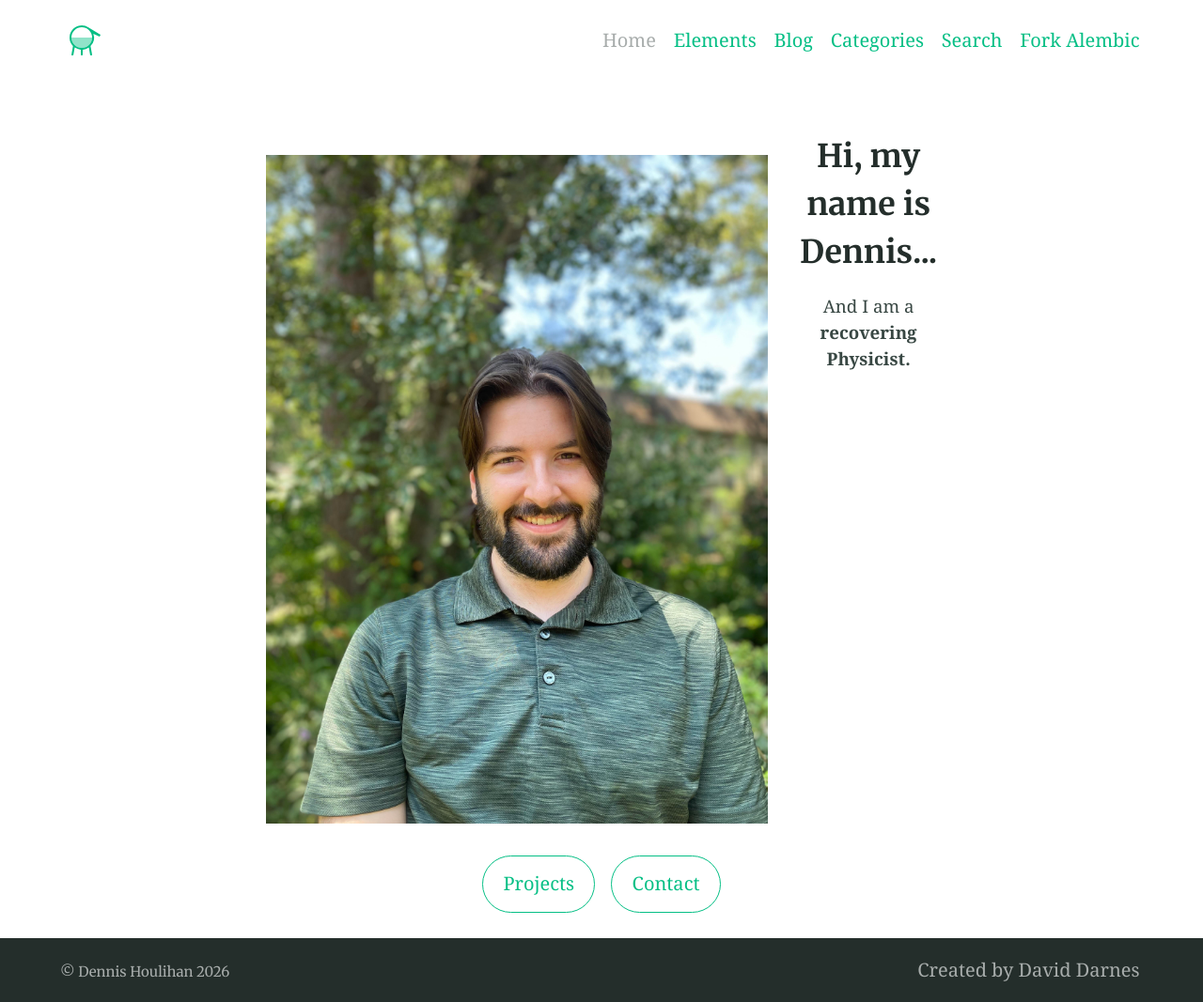
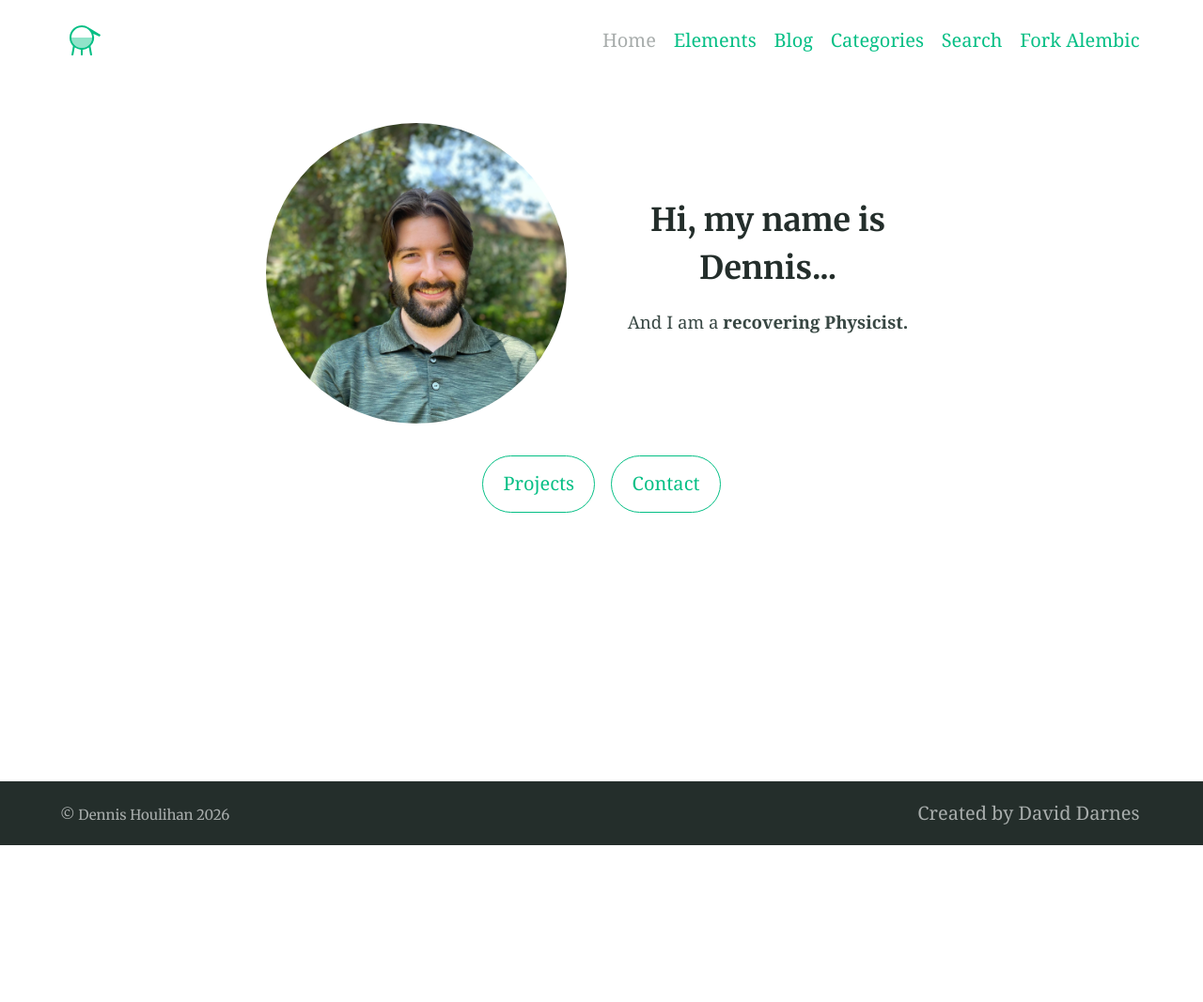
Before and after one commit to DJHoulihan/DJHoulihan.github.io, a Jekyll site: the page built from index.md, in a window 1280 px wide. Shown: the whole page at 94% size. Built offline with Jekyll 4.4.1, drawn with Linux system fonts in a browser that asks for light colours; after the commit the page ends 900 px from its top, so only the background shows below that.

Commit message:
move to left

```diff
--- a/index.md
+++ b/index.md
@@ -10,9 +10,9 @@
 
 <!-- Bio section: picture on the left, name + description centered to the right -->
 
-<div style="display:flex; align-items:left; gap:2rem; margin-top:2rem;">
+<div style="display:flex; justify-content:flex-start; align-items:center; gap:2rem; margin-top:2rem;">
   <!-- Bio picture (replace with your own image path) -->
-  <div style="display:flex; justify-content:flex-start; align-items:center; gap:2rem; margin-top:2rem;">
+  <div style="flex:0 0 auto; width:320px; height:320px; border-radius:9999px; overflow:hidden;">
     <img src="assets/images/bio-photo.jpg" alt="Bio picture" style="width:100%; height:100%; object-fit:cover;" />
   </div>
 
```
